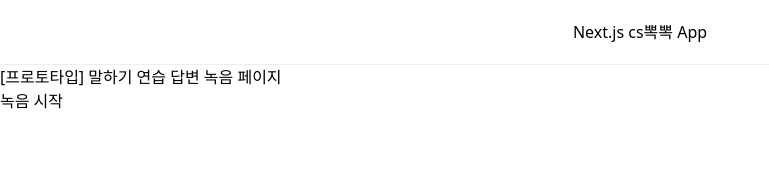
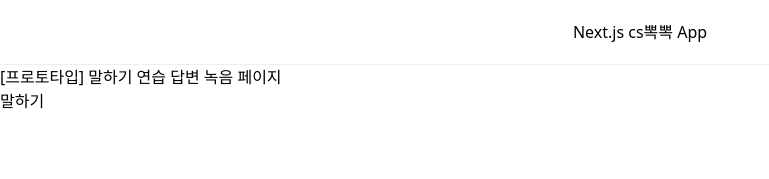
Before and after one commit to boostcampwm2025/web14-B4, a Next.js app in the folder frontend/: page /main-quiz in a window 1280 px wide. Shown: the top 179 px of the page, without its empty margins (0-769 px from the left). Built offline with nearby package versions, Linux system fonts and the light colour scheme; no server answers.

Commit message:
refactor: AudioRecorder를 본서비스 구조에 맞게 정리
- AudioRecorder에서 오디오 녹음 로직을 훅으로 분리
- AudioRecorder에서 API 요청을 공통 API 로직으로 분리

```diff
--- a/frontend/src/components/AudioRecorder.tsx
+++ b/frontend/src/components/AudioRecorder.tsx
@@ -1,86 +1,30 @@
 'use client';
 
-import { useRef, useState } from 'react';
 import { useRouter } from 'next/navigation';
+import { useAudioRecorder } from '@/hooks/useAudioRecorder';
+import { postSpeechesStt } from '@/lib/api/speeches';
 
 export default function AudioRecorder() {
-  const API_BASE_URL = process.env.NEXT_PUBLIC_API_URL || 'http://localhost:8080';
-  const audioStreamRef = useRef<MediaStream | null>(null);
-  const mediaRecorderRef = useRef<MediaRecorder | null>(null);
-  const audioChunksRef = useRef<BlobPart[]>([]);
-
-  const [isRecording, setIsRecording] = useState(false);
-  const [audioUrl, setAudioUrl] = useState<string | null>(null);
-  const [audioBlob, setAudioBlob] = useState<Blob | null>(null);
-
   const router = useRouter();
 
-  const startRecording = async () => {
-    // 마이크 권한 요청
-    const stream = await navigator.mediaDevices.getUserMedia({ audio: true });
-    audioStreamRef.current = stream;
-
-    const recorder = new MediaRecorder(stream);
-    mediaRecorderRef.current = recorder;
-    audioChunksRef.current = [];
-    setAudioUrl(null);
-
-    // 녹음 데이터 수집
-    recorder.ondataavailable = (e) => {
-      audioChunksRef.current.push(e.data);
-    };
-
-    recorder.onstop = () => {
-      const blob = new Blob(audioChunksRef.current, { type: 'audio/webm' });
-      setAudioBlob(blob);
-
-      // 브라우저에서 재생 가능한 URL 생성
-      setAudioUrl((prev) => {
-        if (prev) {
-          URL.revokeObjectURL(prev); // 이전 URL 삭제 (메모리 누수 방지)
-        }
-        return URL.createObjectURL(blob);
-      });
-    };
-
-    recorder.start();
-    setIsRecording(true);
-  };
-
-  const stopRecording = () => {
-    mediaRecorderRef.current?.stop();
-    audioStreamRef.current?.getTracks().forEach((t) => t.stop()); // 오디오 스트림 종료
-    setIsRecording(false);
-  };
+  const { isRecording, audioUrl, audioBlob, startRecording, stopRecording } = useAudioRecorder();
 
   const submitAnswer = async () => {
     if (!audioBlob) {
       return;
     }
 
-    const formData = new FormData();
-    formData.append('audio', new File([audioBlob], 'record.webm', { type: 'audio/webm' }));
+    const { solvedQuizId, text } = await postSpeechesStt(audioBlob);
 
-    const res = await fetch(`${API_BASE_URL}/records`, {
-      method: 'POST',
-      body: formData,
-    });
-
-    const data = await res.json();
-
-    // 프로토타입용: localStorage 저장
-    localStorage.setItem('audioResult', JSON.stringify(data));
-
-    // 체크리스트 화면으로 이동
-    router.push('/checkList');
+    router.push(`/checklist/${solvedQuizId}`);
   };
 
   return (
     <div>
       {!isRecording ? (
-        <button onClick={startRecording}>녹음 시작</button>
+        <button onClick={startRecording}>말하기</button>
       ) : (
-        <button onClick={stopRecording}>녹음 완료</button>
+        <button onClick={stopRecording}>말하기 종료</button>
       )}
 
       {audioUrl && (
--- /dev/null
+++ b/frontend/src/hooks/useAudioRecorder.ts
@@ -0,0 +1,64 @@
+"use client";
+
+import { useRef, useState } from "react";
+
+export function useAudioRecorder() {
+  const audioStreamRef = useRef<MediaStream | null>(null);
+  const mediaRecorderRef = useRef<MediaRecorder | null>(null);
+  const audioChunksRef = useRef<BlobPart[]>([]);
+  const audioUrlRef = useRef<string | null>(null);
+
+  const [isRecording, setIsRecording] = useState(false);
+  const [audioUrl, setAudioUrl] = useState<string | null>(null);
+  const [audioBlob, setAudioBlob] = useState<Blob | null>(null);
+
+  const startRecording = async () => {
+    // 마이크 권한 요청
+    const stream = await navigator.mediaDevices.getUserMedia({ audio: true });
+    audioStreamRef.current = stream;
+
+    const recorder = new MediaRecorder(stream);
+    mediaRecorderRef.current = recorder;
+    audioChunksRef.current = [];
+    setAudioBlob(null);
+
+    if (audioUrlRef.current) {
+      URL.revokeObjectURL(audioUrlRef.current);
+      audioUrlRef.current = null;
+    }
+    setAudioUrl(null);
+
+    // 녹음 데이터 수집
+    recorder.ondataavailable = (e) => {
+      audioChunksRef.current.push(e.data);
+    };
+
+    recorder.onstop = () => {
+      const blob = new Blob(audioChunksRef.current, { type: "audio/webm" });
+      setAudioBlob(blob);
+
+      // 브라우저에서 재생 가능한 URL 생성
+      const url = URL.createObjectURL(blob);
+      audioUrlRef.current = url;
+      setAudioUrl(url);
+    };
+
+    recorder.start();
+    setIsRecording(true);
+  };
+
+  const stopRecording = () => {
+    mediaRecorderRef.current?.stop();
+    audioStreamRef.current?.getTracks().forEach((t) => t.stop()); // 오디오 스트림 종료
+    audioStreamRef.current = null;
+    setIsRecording(false);
+  };
+
+  return {
+    isRecording,
+    audioUrl,
+    audioBlob,
+    startRecording,
+    stopRecording,
+  };
+}
```
